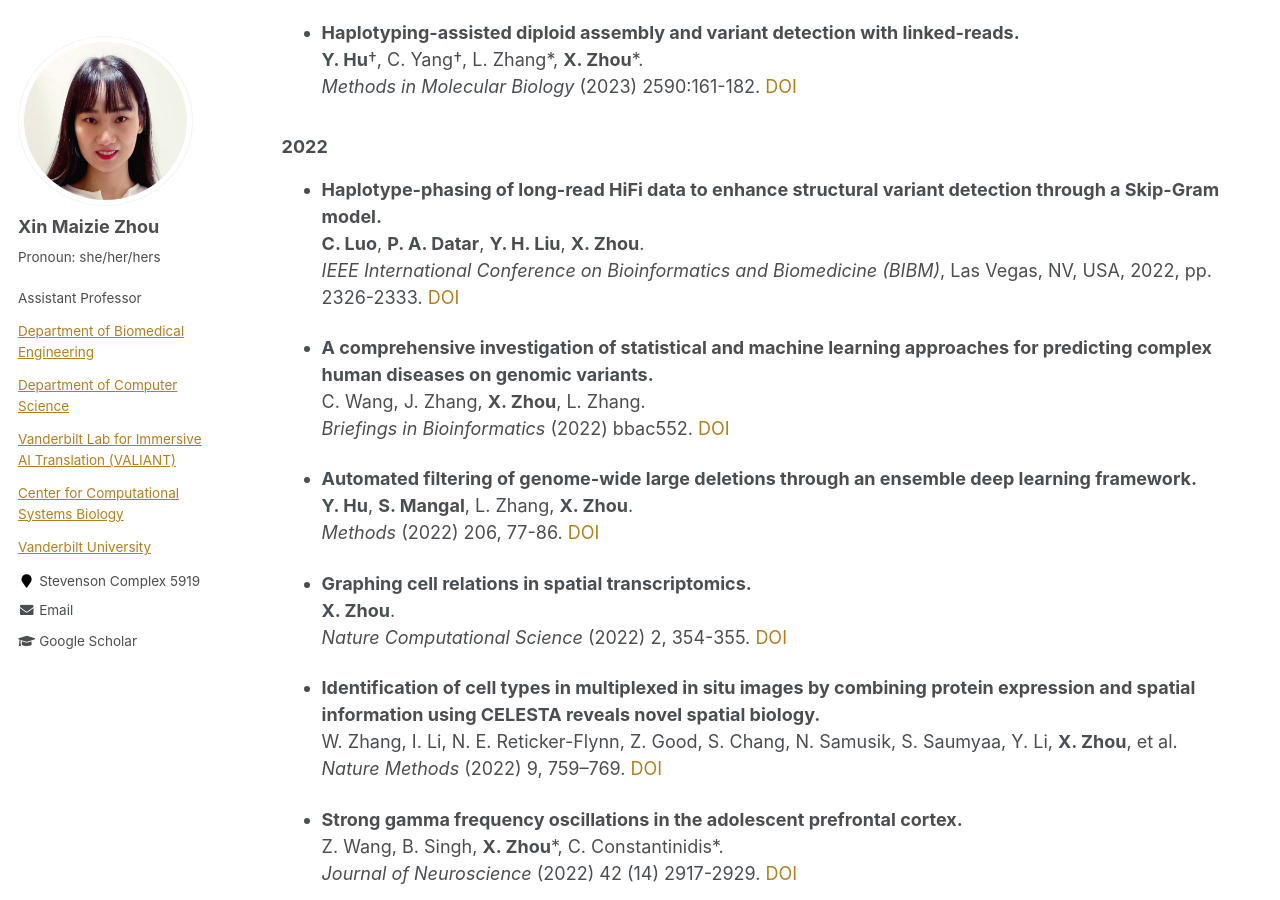
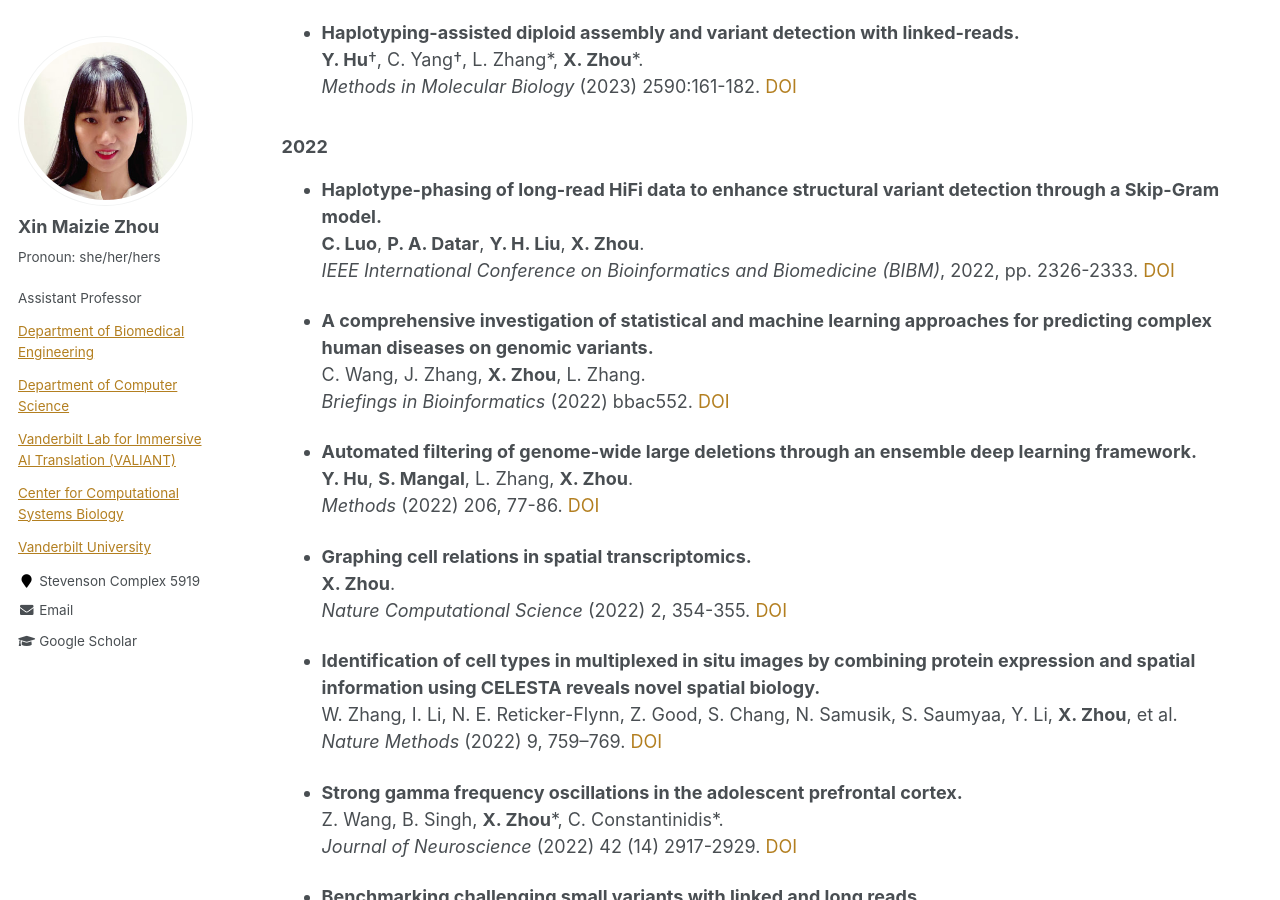
Before and after one commit to maiziezhoulab/Maiziezhoulab.github.io, a Jekyll site: the page built from _pages/publications.md, in a window 1280 px wide and 900 px high, scrolled down 2269 px. Built offline with Jekyll 4.4.1, drawn with Linux system fonts in a browser that asks for light colours.

Commit message:
Update publications.md

```diff
--- a/_pages/publications.md
+++ b/_pages/publications.md
@@ -95,7 +95,7 @@ used Xin Maizie Zhou (X. M. Zhou) for publications after 2022.
 ### 2022
 - **Haplotype-phasing of long-read HiFi data to enhance structural variant detection through a Skip-Gram model.**
   **C. Luo**, **P. A. Datar**, **Y. H. Liu**, **X. Zhou**.
-  _IEEE International Conference on Bioinformatics and Biomedicine (BIBM)_, Las Vegas, NV, USA, 2022, pp. 2326-2333. [DOI](https://doi.org/10.1109/BIBM55620.2022.9995293)
+  _IEEE International Conference on Bioinformatics and Biomedicine (BIBM)_, 2022, pp. 2326-2333. [DOI](https://doi.org/10.1109/BIBM55620.2022.9995293)
 
 - **A comprehensive investigation of statistical and machine learning approaches for predicting complex human diseases on genomic variants.**
   C. Wang, J. Zhang, **X. Zhou**, L. Zhang.
```
